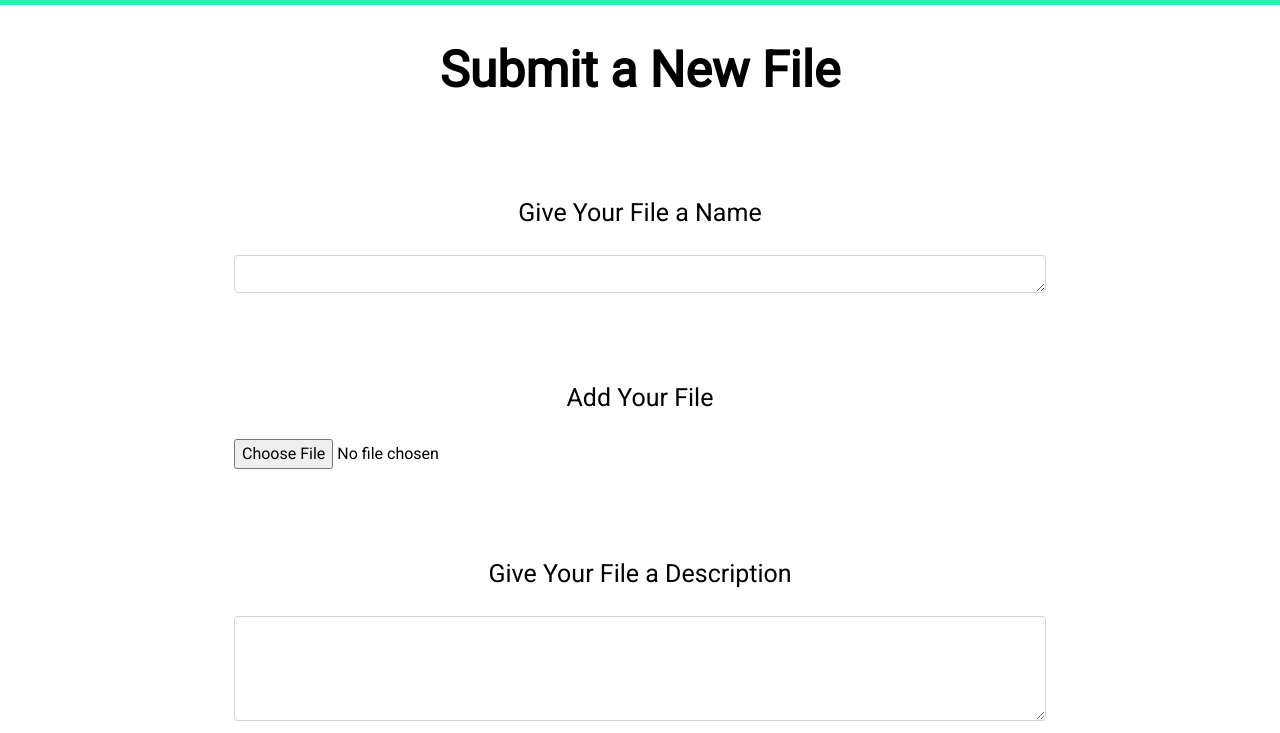
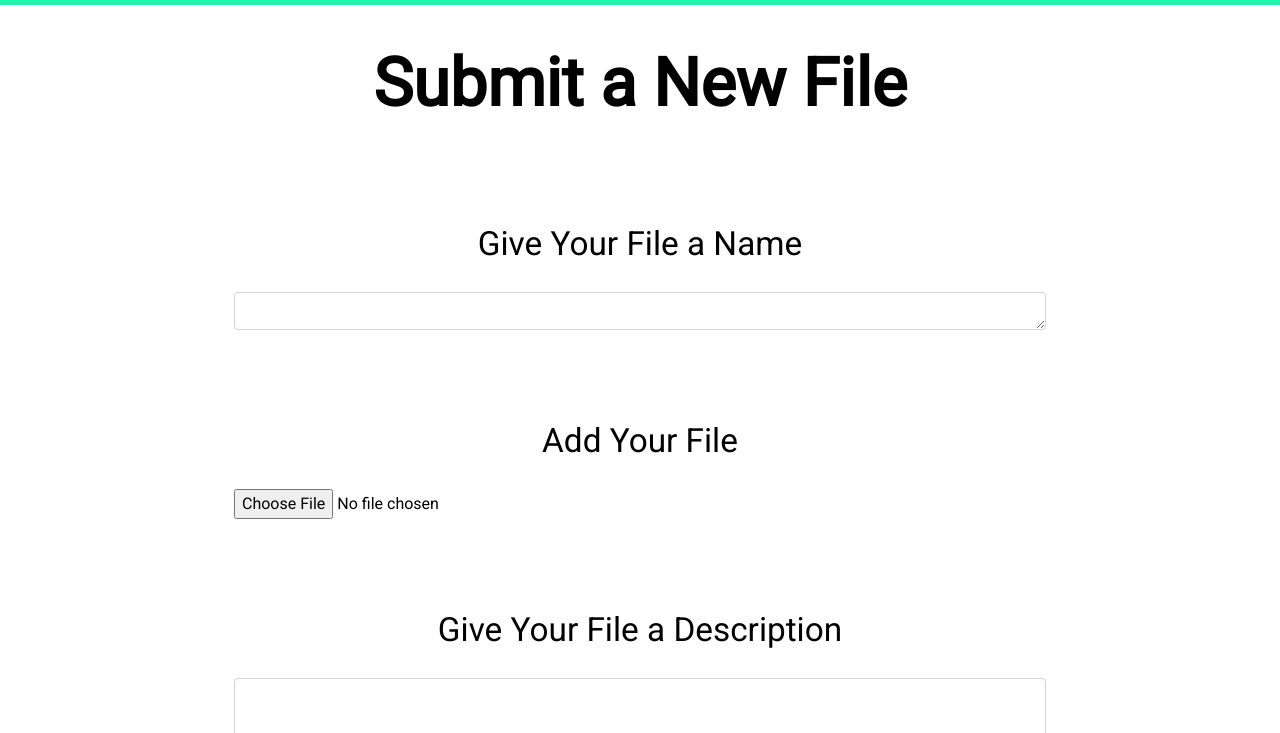
Before and after one commit to IbraheemMoosa/BombSquadServer, a plain HTML site: page Website/new file.html in a window 1280 px wide. Shown: the part 67-800 px from the top of the page. Drawn offline with nearby package versions, Linux system fonts and the light colour scheme.

Commit message:
Update homepage.css

```diff
--- a/Website/homepage.css
+++ b/Website/homepage.css
@@ -38,7 +38,7 @@ body {
   text-align: center;
 }
 #title-text {
-  font-size: 50px;
+  font-size: 50pt;
   font-weight: bold;
   margin-top: 18px;
 }
@@ -84,12 +84,12 @@ body {
   text-align: center;
 }
 #file-name-lable {
-  font-size: 25px;
+  font-size: 25pt;
   padding-top: 70px;
   padding-bottom: 15px;
 }
 #adding-a-file-name {
-  font-size: 25px;
+  font-size: 25pt;
   padding-top: 70px;
   padding-bottom: 15px;
 }
@@ -100,7 +100,7 @@ body {
   align-content: center;
 }
 #file-description-lable {
-  font-size: 25px;
+  font-size: 25pt;
   padding-top: 70px;
   padding-bottom: 15px;
 }
```
